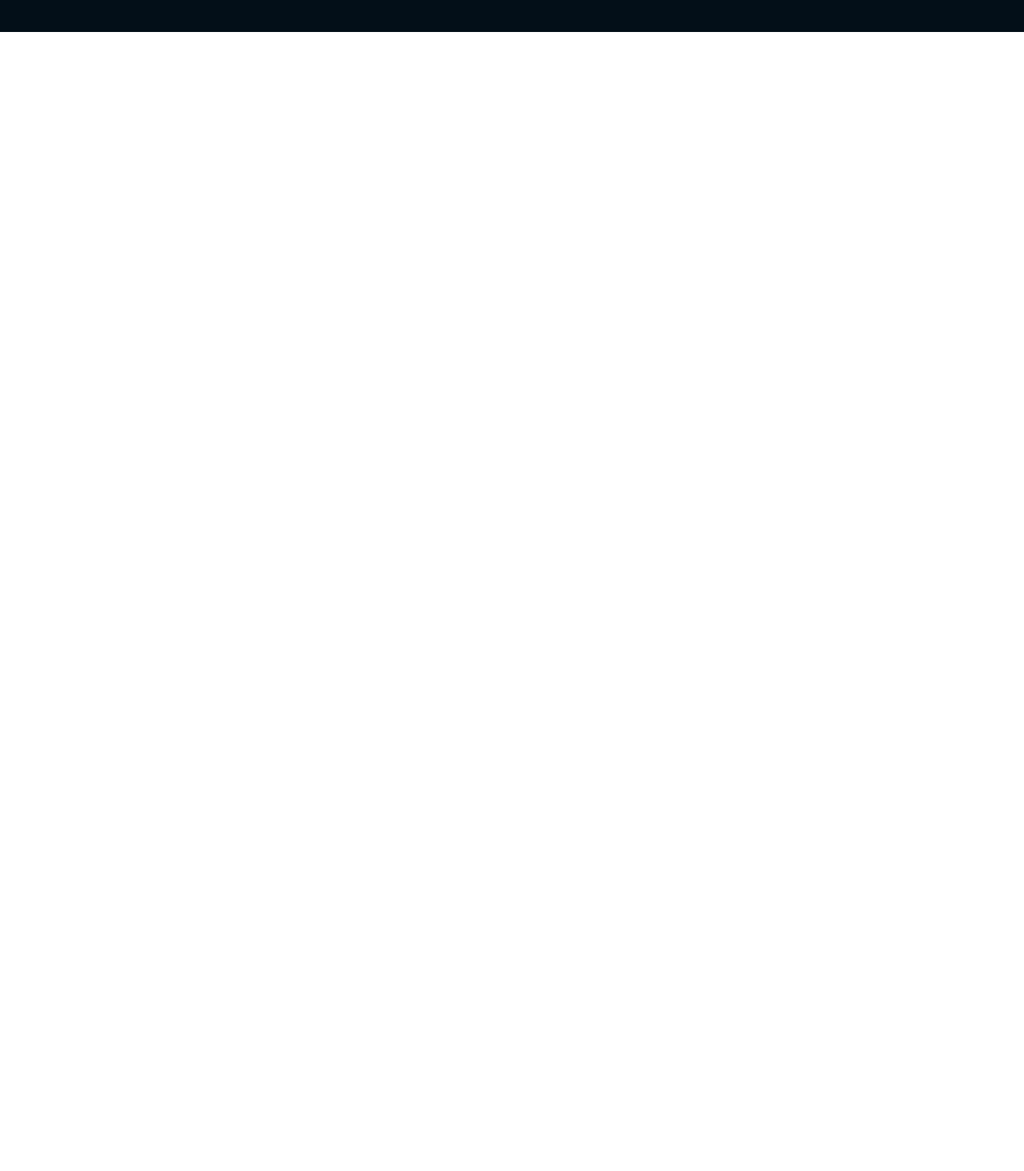
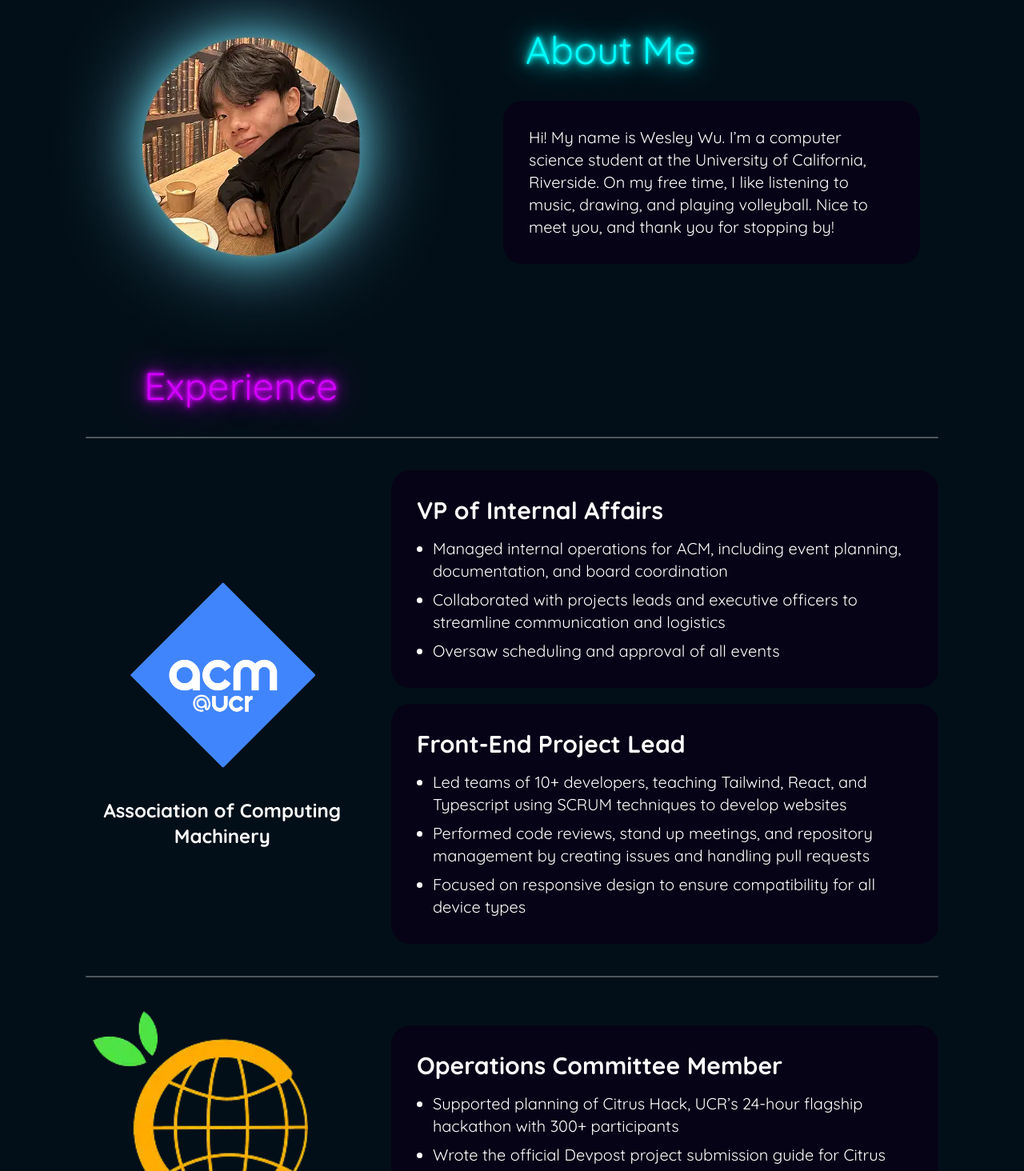
Before and after one commit to wesleylwu/portfolio, a Next.js app: page / in a window 1280 px wide. Shown: the part 1006-2470 px from the top of the page at 80% size. Before the commit the page ends 1046 px from the top, so only its background shows below. Built offline with nearby package versions, Linux system fonts and the light colour scheme.

Commit message:
add about and experience

```diff
--- a/src/app/globals.css
+++ b/src/app/globals.css
@@ -6,10 +6,70 @@
   --color-blue-secondary: #061928;
   --color-blue-accent: #060316;
   --color-blue-dark: #008c8c;
+  --color-gray-primary: #4f575d;
   --color-blue-neon: #00ffff;
   --color-purple-neon: #d300ff;
   --color-red-neon: #ff073a;
   --color-green-neon: #32cd32;
-
   --font-quicksand: "Quicksand";
 }
+
+.text-glow-blue {
+  text-shadow:
+    0 0 5px #00ffff,
+    0 0 10px #00ffff,
+    0 0 20px #00ffff,
+    0 0 40px #00ffff;
+}
+
+.text-glow-purple {
+  text-shadow:
+    0 0 5px #d300ff,
+    0 0 10px #d300ff,
+    0 0 20px #d300ff,
+    0 0 40px #d300ff;
+}
+
+.text-glow-red {
+  text-shadow:
+    0 0 5px #ff073a,
+    0 0 10px #ff073a,
+    0 0 20px #ff073a,
+    0 0 40px #ff073a;
+}
+
+.text-glow-green {
+  text-shadow:
+    0 0 5px #32cd32,
+    0 0 10px #32cd32,
+    0 0 20px #32cd32,
+    0 0 40px #32cd32;
+}
+
+@keyframes neonPulse {
+  0% {
+    text-shadow:
+      0 0 10px currentColor,
+      0 0 20px currentColor,
+      0 0 40px currentColor,
+      0 0 60px currentColor;
+  }
+  50% {
+    text-shadow:
+      0 0 20px currentColor,
+      0 0 40px currentColor,
+      0 0 60px currentColor,
+      0 0 80px currentColor;
+  }
+  100% {
+    text-shadow:
+      0 0 10px currentColor,
+      0 0 20px currentColor,
+      0 0 40px currentColor,
+      0 0 60px currentColor;
+  }
+}
+
+.neon-pulse {
+  animation: neonPulse 2.5s infinite ease-in-out;
+}
--- a/src/app/page.tsx
+++ b/src/app/page.tsx
@@ -1,8 +1,13 @@
 import Landing from "@/components/Landing";
+import About from "@/components/About";
+import Experience from "@/components/Experience";
+
 const Home = () => {
   return (
-    <div className="bg-blue-primary">
+    <div className="bg-blue-primary text-white">
       <Landing />
+      <About />
+      <Experience />
     </div>
   );
 };
--- /dev/null
+++ b/src/components/About.tsx
@@ -0,0 +1,21 @@
+import Image from "next/image";
+import pfp from "@/public/profile.webp";
+
+const About = () => {
+  return (
+    <div className="flex flex-row items-center justify-center gap-10">
+      <Image src={pfp} alt="Profile Picture" className="ml-10 w-1/2" />
+      <div className="flex flex-col">
+        <p className="text-blue-neon text-glow-blue ml-7 text-5xl">About Me</p>
+        <p className="bg-blue-accent mt-10 w-4/5 rounded-3xl p-8 text-xl">
+          Hi! My name is Wesley Wu. I’m a computer science student at the
+          University of California, Riverside. On my free time, I like listening
+          to music, drawing, and playing volleyball. Nice to meet you, and thank
+          you for stopping by!
+        </p>
+      </div>
+    </div>
+  );
+};
+
+export default About;
--- a/src/components/Divider.tsx
+++ b/src/components/Divider.tsx
@@ -1,5 +1,5 @@
 const Divider = () => {
-  return <div className="rounded-xl border-t-3 border-white"></div>;
+  return <div className="rounded-xl border-t-3 border-white" />;
 };
 
 export default Divider;
--- /dev/null
+++ b/src/components/Experience.tsx
@@ -0,0 +1,47 @@
+import Image from "next/image";
+import ExperienceDivder from "@/components/ExperienceDivider";
+import { experiences } from "@/data/experience";
+
+const Experience = () => {
+  return (
+    <>
+      <p className="text-glow-purple text-purple-neon ml-45 text-5xl">
+        Experience
+      </p>
+      <ExperienceDivder />
+      {experiences.map(({ logo, alt, name, roles }, index) => (
+        <div key={name}>
+          {index !== 0 && <ExperienceDivder />}
+          <div className="mx-auto mt-10 flex w-10/12 gap-x-10">
+            <div className="flex w-1/3 flex-col items-center justify-center">
+              <Image
+                src={logo}
+                alt={alt}
+                className={`w-4/5 ${index === 1 ? "mr-15" : ""}`}
+              />{" "}
+              <p className="mt-4 text-center text-2xl font-bold">{name}</p>
+            </div>
+            <div className="flex w-2/3 flex-col justify-center space-y-5">
+              {roles.map(({ title, details }) => (
+                <div
+                  key={title}
+                  className="bg-blue-accent rounded-3xl p-8 text-xl"
+                >
+                  <p className="mb-4 text-3xl font-bold">{title}</p>
+                  <ul className="ml-5 list-disc space-y-2">
+                    {details.map((detail, i) => (
+                      <li key={i}>{detail}</li>
+                    ))}
+                  </ul>
+                </div>
+              ))}
+            </div>
+          </div>
+        </div>
+      ))}
+      <ExperienceDivder />
+    </>
+  );
+};
+
+export default Experience;
--- /dev/null
+++ b/src/components/ExperienceDivider.tsx
@@ -0,0 +1,7 @@
+const Divider = () => {
+  return (
+    <div className="border-gray-primary mx-auto mt-10 w-10/12 rounded-xl border-t-2" />
+  );
+};
+
+export default Divider;
--- a/src/components/NavBar.tsx
+++ b/src/components/NavBar.tsx
@@ -14,7 +14,7 @@ const NavBar = () => {
   return (
     <>
       <div className="font-quicksand bg-blue-primary flex items-center justify-between p-10 text-2xl">
-        <p className="text-blue-neon">Wesley Wu</p>
+        <p className="text-blue-neon text-glow-blue neon-pulse">Wesley Wu</p>
         <div className="flex flex-row-reverse space-x-25 space-x-reverse text-white">
           {[...navBar].reverse().map(({ text, link }, index) => (
             <ScrollLink
--- /dev/null
+++ b/src/data/experience.ts
@@ -0,0 +1,42 @@
+import ACM from "@/public/acm.webp";
+import citrusHack from "@/public/citrusHack.webp";
+
+export const experiences = [
+  {
+    logo: ACM,
+    alt: "ACM Logo",
+    name: "Association of Computing Machinery",
+    roles: [
+      {
+        title: "VP of Internal Affairs",
+        details: [
+          "Managed internal operations for ACM, including event planning, documentation, and board coordination",
+          "Collaborated with projects leads and executive officers to streamline communication and logistics",
+          "Oversaw scheduling and approval of all events",
+        ],
+      },
+      {
+        title: "Front-End Project Lead",
+        details: [
+          "Led teams of 10+ developers, teaching Tailwind, React, and Typescript using SCRUM techniques to develop websites",
+          "Performed code reviews, stand up meetings, and repository management by creating issues and handling pull requests",
+          "Focused on responsive design to ensure compatibility for all device types",
+        ],
+      },
+    ],
+  },
+  {
+    logo: citrusHack,
+    alt: "Citrus Hack Logo",
+    name: "Citrus Hack",
+    roles: [
+      {
+        title: "Operations Committee Member",
+        details: [
+          "Supported planning of Citrus Hack, UCR’s 24-hour flagship hackathon with 300+ participants",
+          "Wrote the official Devpost project submission guide for Citrus Hack 2025, detailing clear and accurate communication of rules, judging criteria, and event logistics",
+        ],
+      },
+    ],
+  },
+];
```
Also changed, not shown: public/citrusHack.webp.
